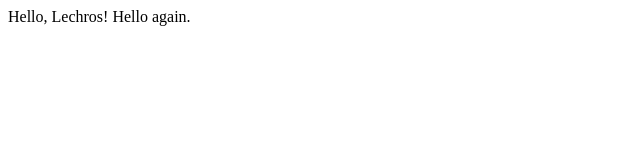
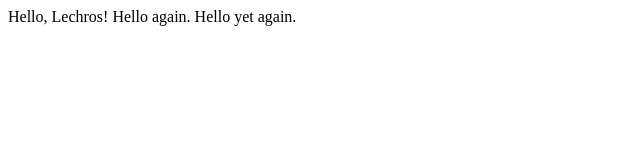
Before and after one commit to Lechros/lechros.github.io, a plain HTML site: page index.html in a window 1280 px wide. Shown: the whole page, without its empty margins (0-640 px from the left). Drawn offline with Linux system fonts and the light colour scheme.

Commit message:
Update index.html

```diff
--- a/index.html
+++ b/index.html
@@ -8,5 +8,6 @@
 <body>
   Hello, Lechros!
   Hello again.
+  Hello yet again.
 </body>
 </html>
```
